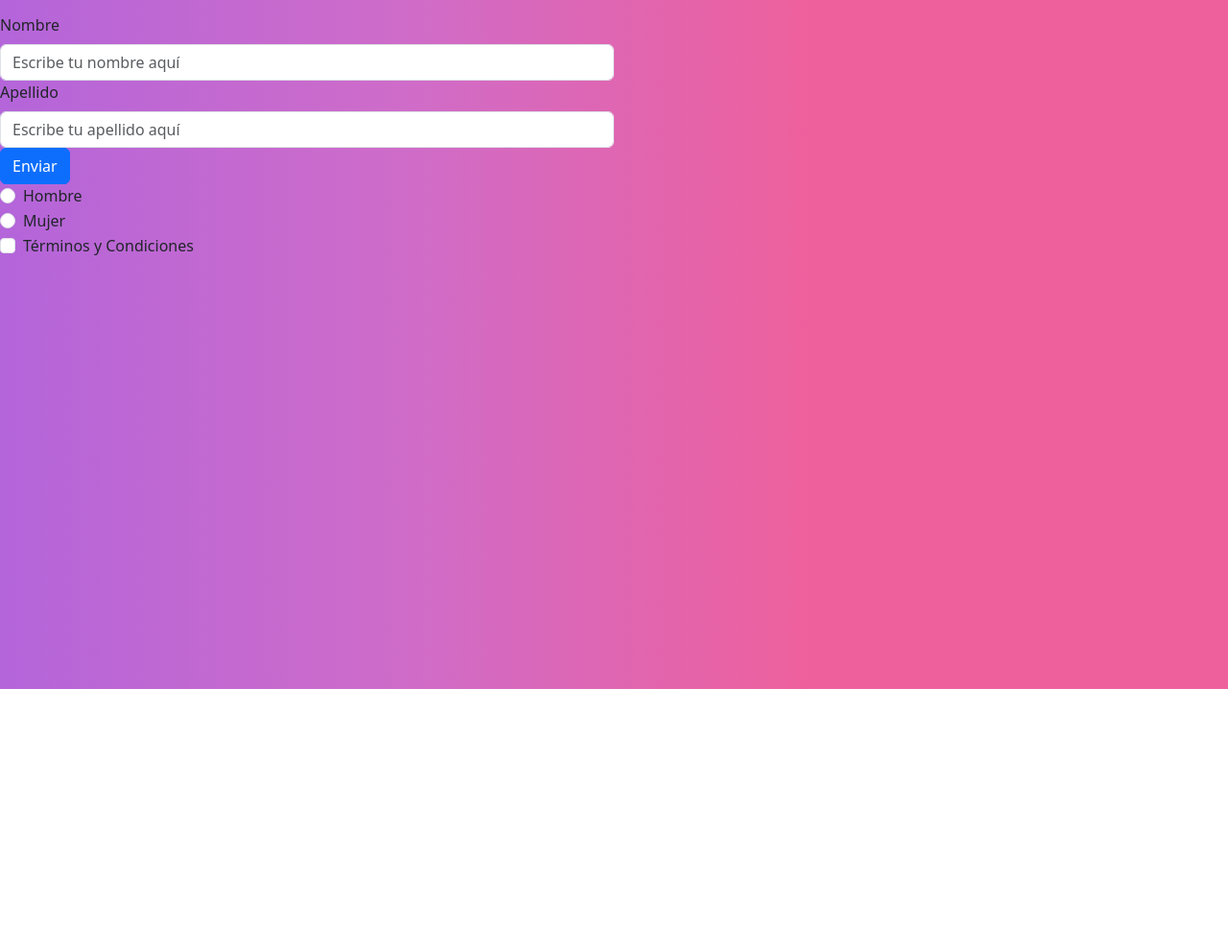
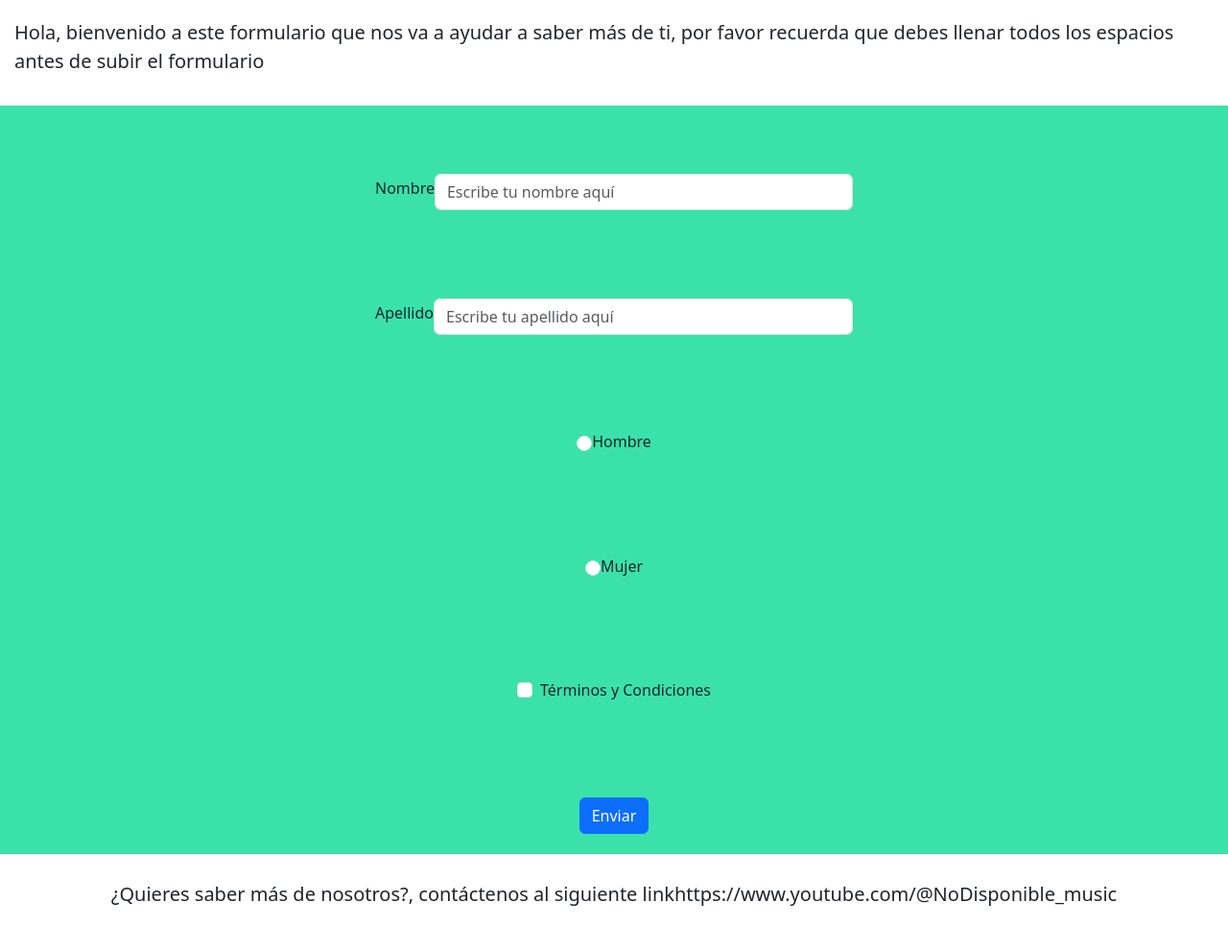
Before and after one commit to Camilo8586/Formulario-con-validacion, a plain HTML site: page index.html in a window 1280 px wide. Shown: the part 82-1072 px from the top of the page at 96% size. Before the commit the page ends 800 px from the top, so only its background shows below. Drawn offline with nearby package versions, Linux system fonts and the light colour scheme.

Commit message:
Creación de estilos

```diff
--- a/index.html
+++ b/index.html
@@ -10,35 +10,36 @@
     <script src="./script.js"></script>
 </head>
 <header>
+<div class="header">
     <h1>Formulario con validación</h1>
-    <p>Hola, bienvenido a este formulario que nos va a ayudar a saber más de ti, por favor recuerda que debes llenar todos los espacios antes de subir el formulario</p>
+</div>
+<div class="header">
+<p>Hola, bienvenido a este formulario que nos va a ayudar a saber más de ti, por favor recuerda que debes llenar todos los espacios antes de subir el formulario</p>
+</class>
 </header>
 <body>
     <form name="formulario">
-        <div class="col-md-6">
+        <div class="formulario">
             <label for="inputNombre" class="form-label">Nombre</label>
             <input type="text" name="nombre" class="form-control" id="inputNombre" placeholder="Escribe tu nombre aquí">
         </div>
-        <div class="col-md-6">
+        <div class="formulario">
             <label for="inputNombre" class="form-label">Apellido</label>
             <input type="text" name="apellido" class="form-control" id="inputApellido" placeholder="Escribe tu apellido aquí">
         </div>
-        <div class="col-12">
-            <input type="submit" class="btn btn-primary" id="btn" name="btn" value="Enviar">
-        </div>
-        <div class="form-check">
+        <div class="formulario">
             <input class="form-check-input" type="radio" name="sexo" id="flexRadioDefault1">
             <label class="form-check-label" for="flexRadioDefault1">
             Hombre
             </label>
             </div>
-        <div class="form-check">
+        <div class="formulario">
             <input class="form-check-input" type="radio" name="sexo" id="flexRadioDefault1">
             <label class="form-check-label" for="flexRadioDefault1">
             Mujer
             </label>
         </div>
-        <div class="col-12">
+        <div class="formulario">
             <div class="form-check">
             <input class="form-check-input" type="checkbox" name="checking" id="gridCheck">
             <label class="form-check-label" for="gridCheck">
@@ -46,6 +47,13 @@
             </label>
             </div>
         </div>
+        <div class="formulario">
+            <input type="submit" class="btn btn-primary" id="btn" name="btn" value="Enviar">
+        </div>
     </form>
 </body>
+<footer>
+    <p>¿Quieres saber más de nosotros?, contáctenos al siguiente link</p>
+    <p>https://www.youtube.com/@NoDisponible_music</p>
+</footer>
 </html>
--- a/styles/styles.css
+++ b/styles/styles.css
@@ -1,3 +1,35 @@
 body {
-    background-image: linear-gradient(to right, #b8cbb8 0%, #b8cbb8 0%, #b465da 0%, #cf6cc9 33%, #ee609c 66%, #ee609c 100%);
+    background-color: rgb(58, 226, 170);
 }
+h1{
+    color:rgb(58, 226, 170) ;
+}
+p{
+    font-size: 20px;
+}
+.header{
+    display: flex;
+    justify-content: center;
+    align-items: center;
+    padding: 15px;
+    background-color: white;
+}
+.formulario{
+    display: flex;
+    justify-content: center;
+    align-items: center;
+    height:80px;
+    width: 500px;
+    margin-left: auto;
+    margin-right: auto;
+    margin-top: 50px;
+    padding: 1px;
+}
+
+footer{
+    background-color: white;
+    display: flex;
+    justify-content: center;
+    align-items: center;
+    height: 100px;
+}
```
